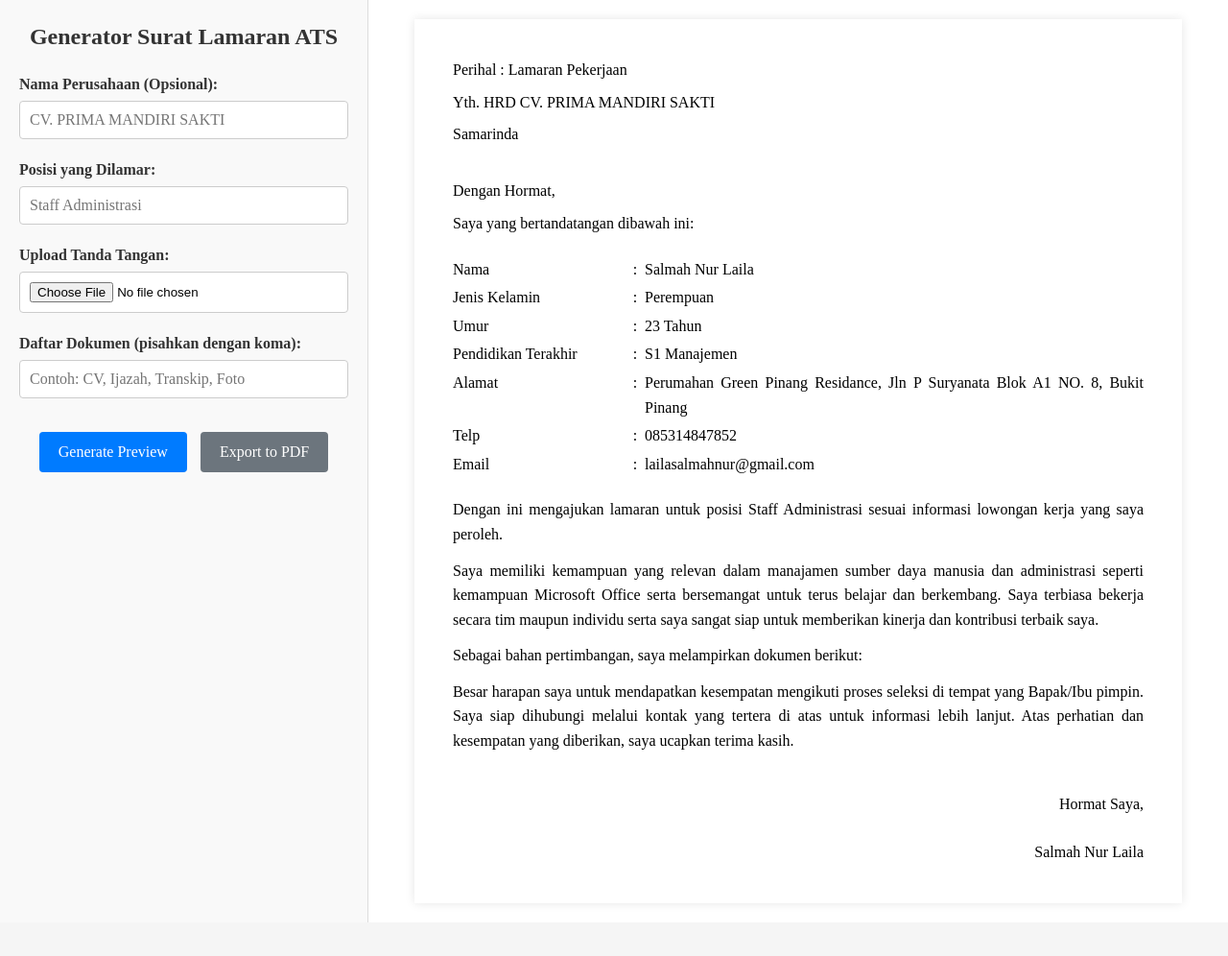
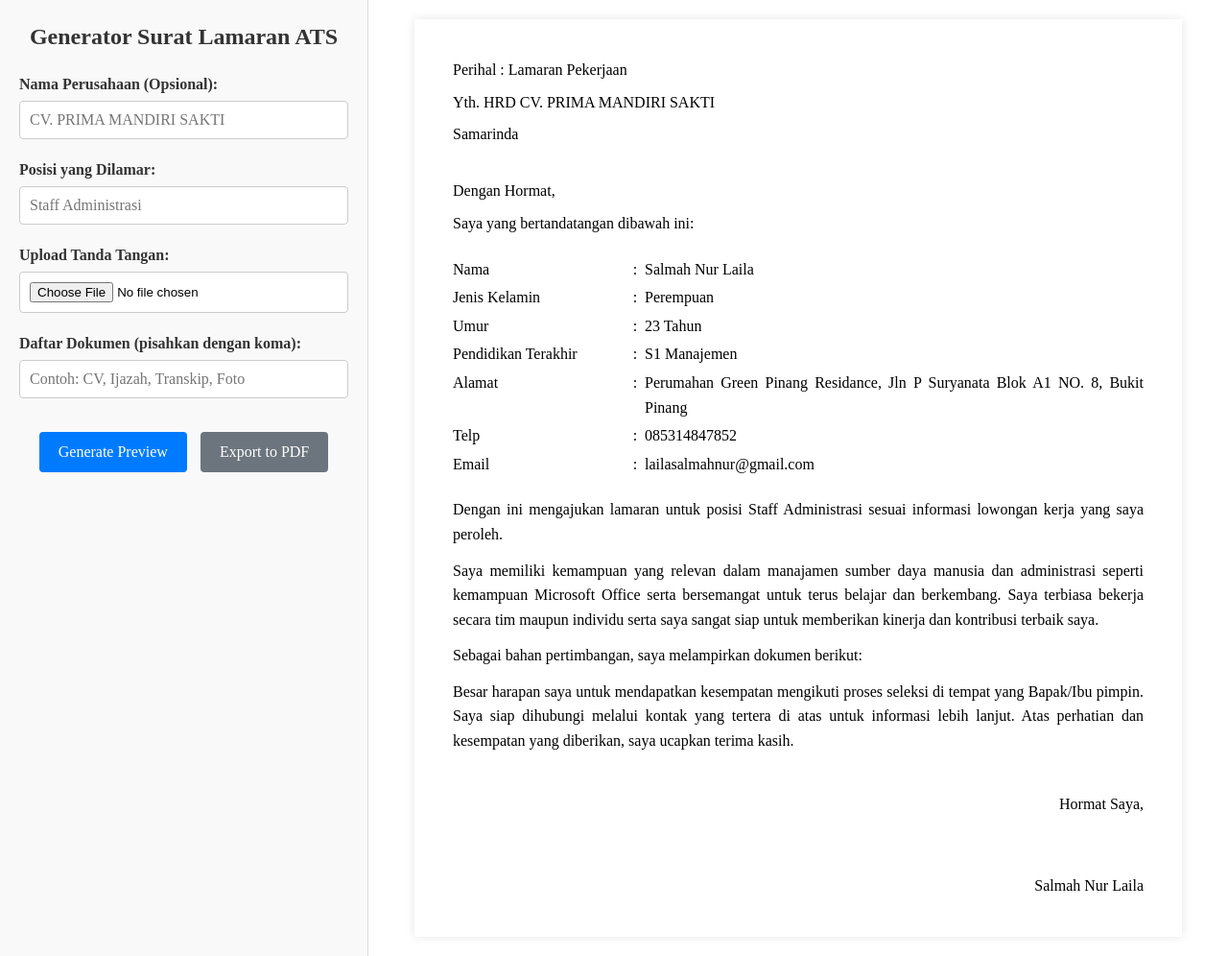
Before and after one commit to akbarebw/cv-generators, a plain HTML site: page index.html in a window 1280 px wide. Shown: the whole page at 96% size. Before the commit the page ends 961 px from the top, so only its background shows below. Drawn offline with nearby package versions, Linux system fonts and the light colour scheme.

Commit message:
Update styles.css

```diff
--- a/styles.css
+++ b/styles.css
@@ -217,7 +217,7 @@ body {
 }
 
 .signature-container {
-    height: 20px;
+    height: 55px;
     position: relative;
     margin-bottom: 5px;
 }
```
